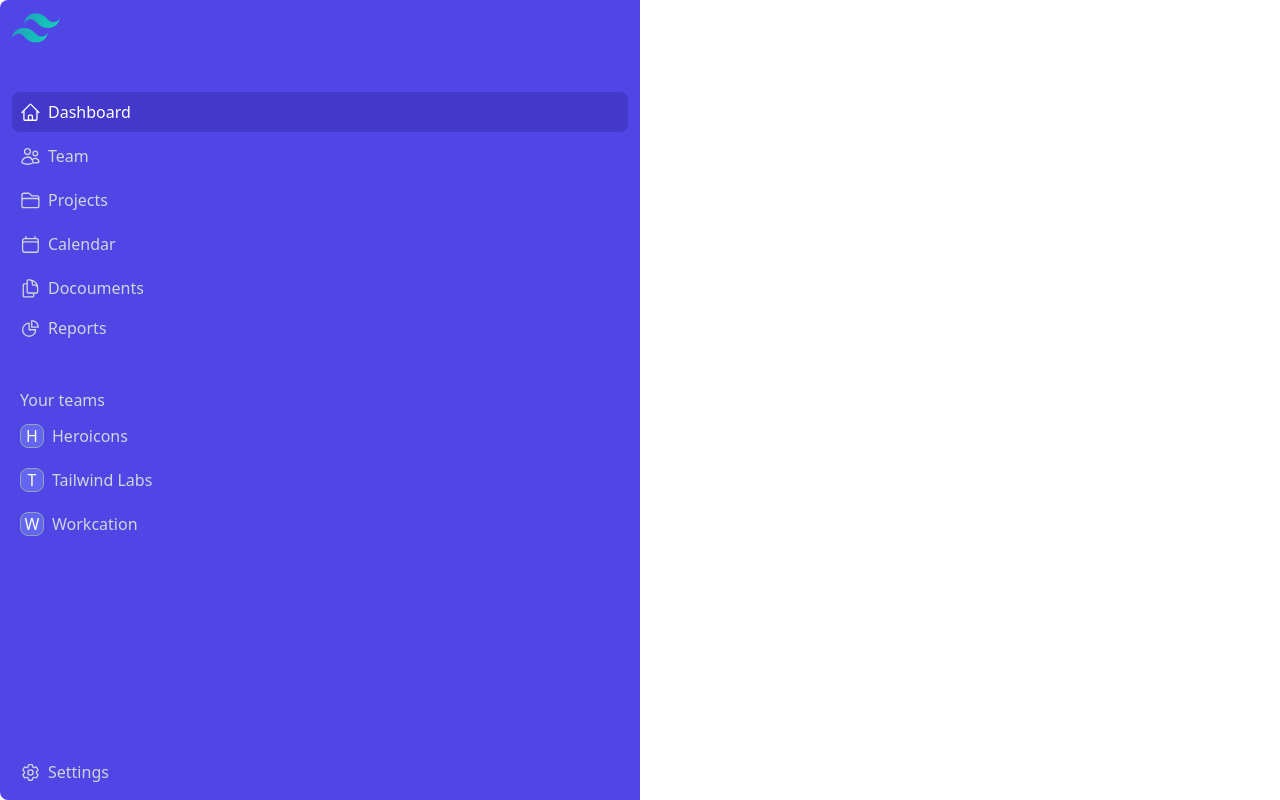
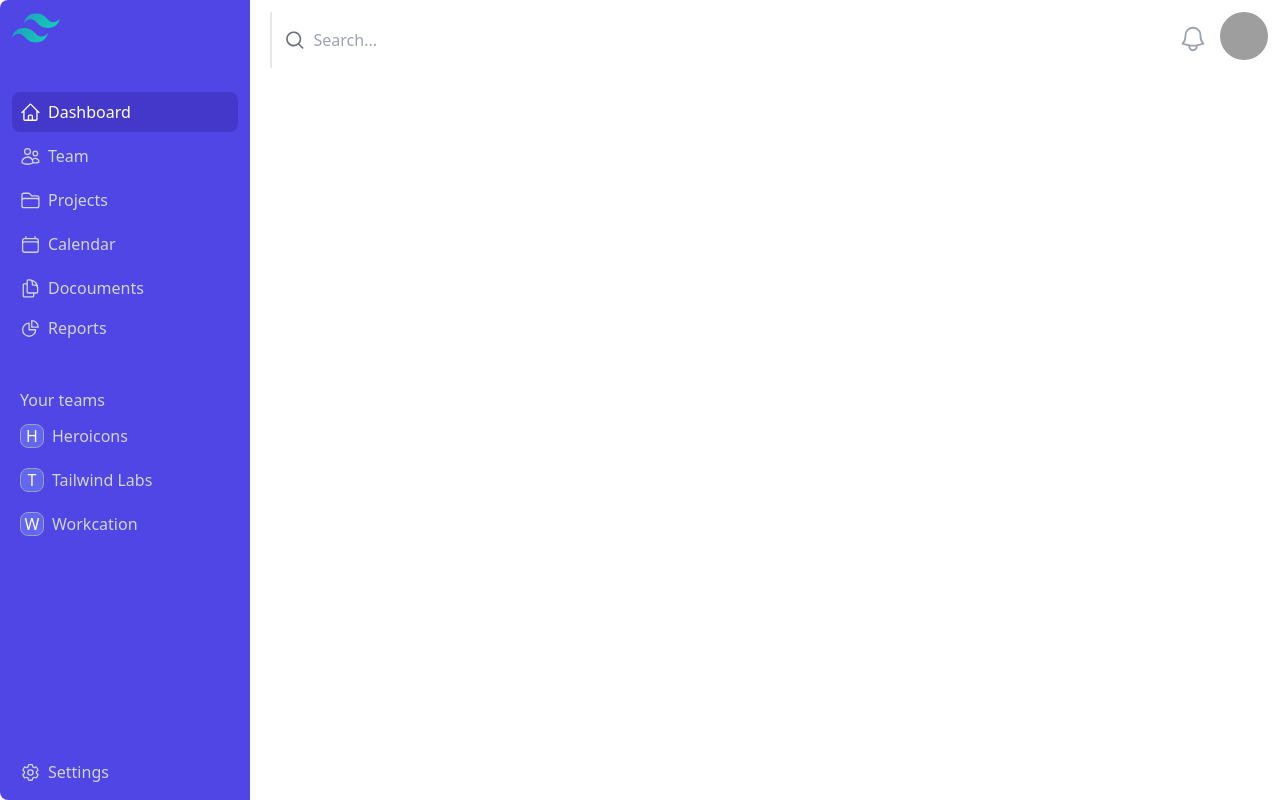
Before and after one commit to foadEbrahimi/DashboardTailwind, a website: page index.html in a window 1280 px wide. Drawn offline with Linux system fonts and the light colour scheme; grey boxes are pictures that could not be loaded.

Commit message:
Add Navbar

```diff
--- a/index.html
+++ b/index.html
@@ -7,10 +7,11 @@
     <title></title>
   </head>
   <body>
-    <div class="">
+    <div class="lg:flex">
+      <div class="hidden lg:flex">
         <div
           class="Side-link bg-indigo-600 px-3 py-2 rounded-l-lg flex flex-col"
-        style="width: 50%; height: 100vh"
+          style="height: 100vh;width: 250px;"
         >
           <img
             src="./src/assets/images/tailwind-css.svg"
@@ -221,6 +222,72 @@
           </a>
         </div>
       </div>
+      <nav class="Navbar flex items-start justify-between p-3 lg:w-full">
+        <div class="flex items-center divide-x-2 space-x-2">
+          <div class="logo-list lg:hidden">
+            <a href="#">
+              <svg
+                xmlns="http://www.w3.org/2000/svg"
+                fill="none"
+                width="40"
+                viewBox="0 0 24 24"
+                stroke-width="1.5"
+                stroke="currentColor"
+              >
+                <path
+                  stroke-linecap="round"
+                  stroke-linejoin="round"
+                  d="M3.75 6.75h16.5M3.75 12h16.5m-16.5 5.25h16.5"
+                ></path>
+              </svg>
+            </a>
+          </div>
+          <div class="SearchBox pl-3">
+            <form class="flex w-72">
+              <svg
+                xmlns="http://www.w3.org/2000/svg"
+                viewBox="0 0 20 20"
+                class="h-14 w-6 fill-gray-500"
+              >
+                <path
+                  fill-rule="evenodd"
+                  d="M9 3.5a5.5 5.5 0 100 11 5.5 5.5 0 000-11zM2 9a7 7 0 1112.452 4.391l3.328 3.329a.75.75 0 11-1.06 1.06l-3.329-3.328A7 7 0 012 9z"
+                  clip-rule="evenodd"
+                ></path>
+              </svg>
+              <input
+                type="search"
+                class="w-full ms-2 focus:border-0 focus:outline-0"
+                placeholder="Search..."
+              />
+            </form>
+          </div>
+        </div>
+        <div class="flex items-start space-x-3">
+          <a href="#" class="pt-3">
+            <svg
+              xmlns="http://www.w3.org/2000/svg"
+              fill="none"
+              width="30"
+              viewBox="0 0 24 24"
+              stroke-width="1.5"
+              class="stroke-gray-400"
+            >
+              <path
+                stroke-linecap="round"
+                stroke-linejoin="round"
+                d="M14.857 17.082a23.848 23.848 0 005.454-1.31A8.967 8.967 0 0118 9.75v-.7V9A6 6 0 006 9v.75a8.967 8.967 0 01-2.312 6.022c1.733.64 3.56 1.085 5.455 1.31m5.714 0a24.255 24.255 0 01-5.714 0m5.714 0a3 3 0 11-5.714 0"
+              ></path>
+            </svg>
+          </a>
+          <img
+            class="rounded-full w-12 h-12 object-cover"
+            src="./src/assets/images/photo-1472099645785-5658abf4ff4e.jfif"
+            alt=""
+          />
+        </div>
+      </nav>
+    </div>
   </body>
   <script src="./src/assets/js/script.js"></script>
 </html>
```
Also changed, not shown: src/assets/css/main.css, 1 other file. Lines whose indentation alone changed are shown as unchanged.
